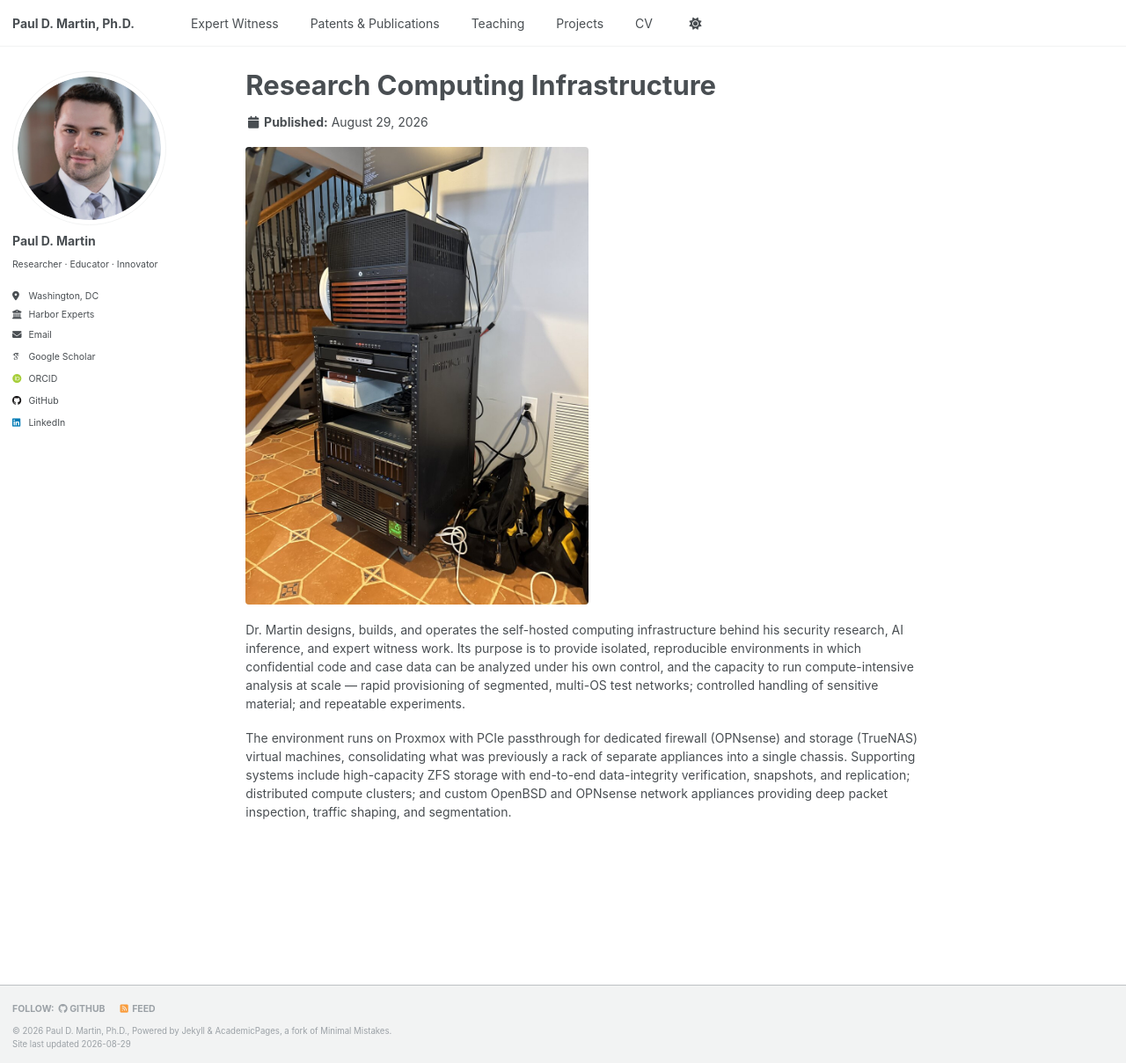
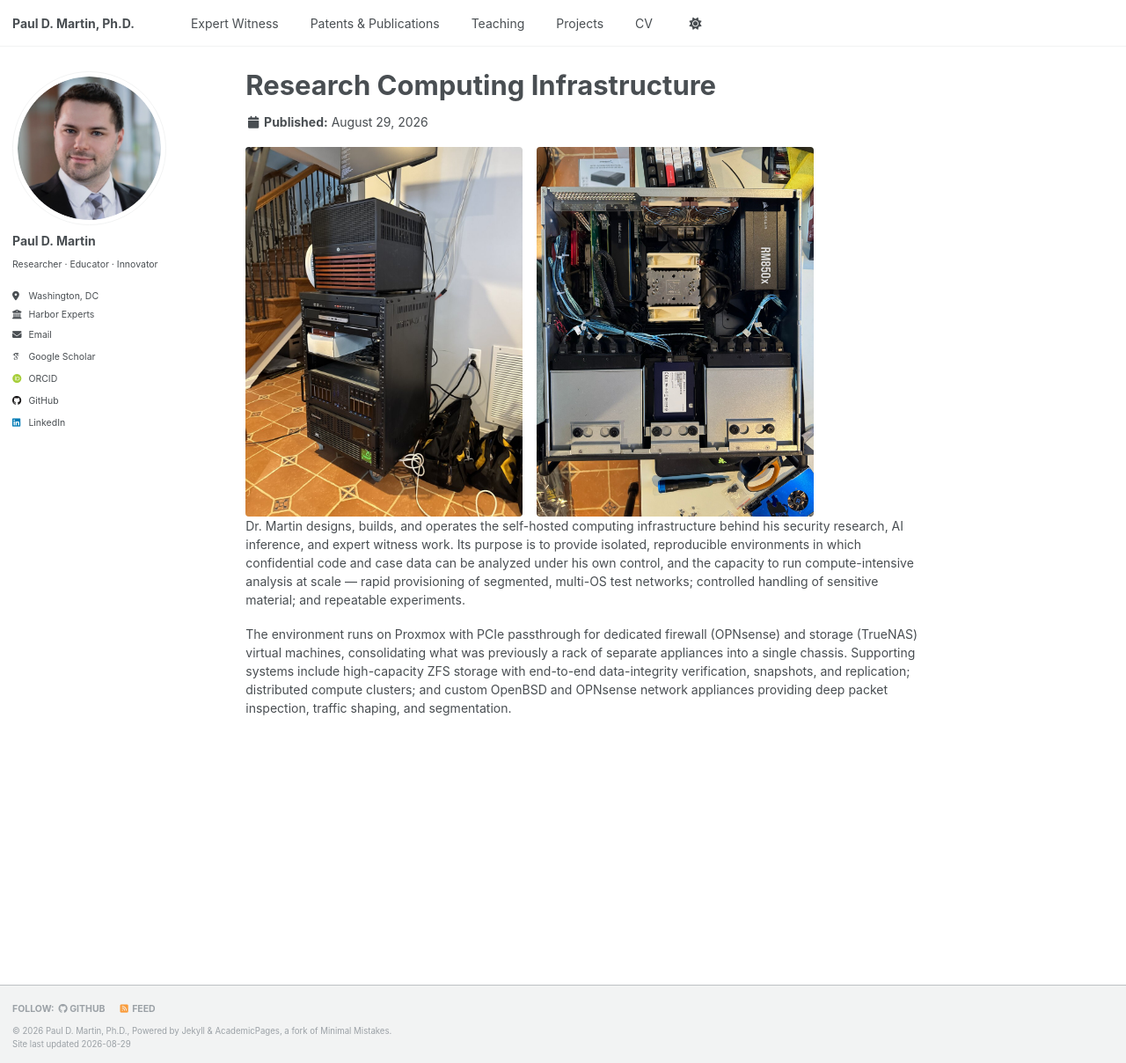
Before and after one commit to pauldmartinphd/pauldmartinphd.github.io, a Jekyll site: the page built from _portfolio/research-computing-infrastructure.md, in a window 1280 px wide and 1208 px high. Shown: the whole window at 88% size. Built offline with Jekyll 4.4.1, drawn with Linux system fonts in a browser that asks for light colours; some web fonts are replaced.

Commit message:
Add new lab and build photos, point TechniComp links at technicomplabs.io
- Replace lab section photos on the portfolio page with new daylight
  workbench and wide workshop shots
- Add open-frame test bench photo to firmware/board-level analysis
- Add server chassis build photo to research computing infrastructure
- Fix TechniComp links (technicomp.io -> technicomplabs.io)

```diff
--- a/_pages/portfolio.html
+++ b/_pages/portfolio.html
@@ -22,10 +22,10 @@
 
 <div style="display: flex; gap: 16px; flex-wrap: wrap; margin: 20px 0;">
   <div style="flex: 1; min-width: 280px;">
-    <img src="/images/homelab-overview.jpg" alt="Electronics workbench with oscilloscope, soldering and rework stations, and diagnostic equipment" style="width: 100%; aspect-ratio: 4 / 3; object-fit: cover; border-radius: 4px;" />
+    <img src="/images/lab-workbench.jpg" alt="Electronics workbench with bench vise, programmable power supply, soldering and hot-air rework stations, oscilloscope, and an Apple IIe under repair" style="width: 100%; aspect-ratio: 4 / 3; object-fit: cover; border-radius: 4px;" />
   </div>
   <div style="flex: 1; min-width: 280px;">
-    <img src="/images/sentinel-lab.jpg" alt="Hardware analysis lab with embedded systems development and testing equipment" style="width: 100%; aspect-ratio: 4 / 3; object-fit: cover; border-radius: 4px;" />
+    <img src="/images/lab-wide.jpg" alt="Hardware analysis laboratory with workbench, parts organizers, pegboard bin storage, and open-frame hardware test bench" style="width: 100%; aspect-ratio: 4 / 3; object-fit: cover; border-radius: 4px;" />
   </div>
 </div>
 
--- a/_portfolio/research-computing-infrastructure.md
+++ b/_portfolio/research-computing-infrastructure.md
@@ -6,7 +6,10 @@
 weight: 43
 ---
 
-<img src="/images/homelab-rack.jpg" alt="Server rack with virtualization host, hot-swap drive bays, and CyberPower UPS" style="max-height: 520px; border-radius: 4px;" />
+<div style="display: flex; gap: 16px; flex-wrap: wrap; align-items: flex-start;">
+  <img src="/images/homelab-rack.jpg" alt="Server rack with virtualization host, hot-swap drive bays, and CyberPower UPS" style="max-height: 420px; border-radius: 4px;" />
+  <img src="/images/server-build-interior.jpg" alt="Server chassis interior showing Noctua CPU cooler, Corsair RM850x power supply, Intel Arc Pro GPU, and dual hot-swap drive cages with routed SATA cabling" style="max-height: 420px; border-radius: 4px;" />
+</div>
 
 Dr. Martin designs, builds, and operates the self-hosted computing infrastructure behind his security research, AI inference, and expert witness work. Its purpose is to provide isolated, reproducible environments in which confidential code and case data can be analyzed under his own control, and the capacity to run compute-intensive analysis at scale — rapid provisioning of segmented, multi-OS test networks; controlled handling of sensitive material; and repeatable experiments.
 
```
Also changed, not shown: other parts of _pages/portfolio.html (+1 -1 lines), _pages/about.md (+1 -1 lines), _portfolio/firmware-board-level-analysis.md (+2 -0 lines), images/hardware-test-bench.jpg (added), images/lab-wide.jpg (added), images/lab-workbench.jpg (added), images/server-build-interior.jpg (added).
